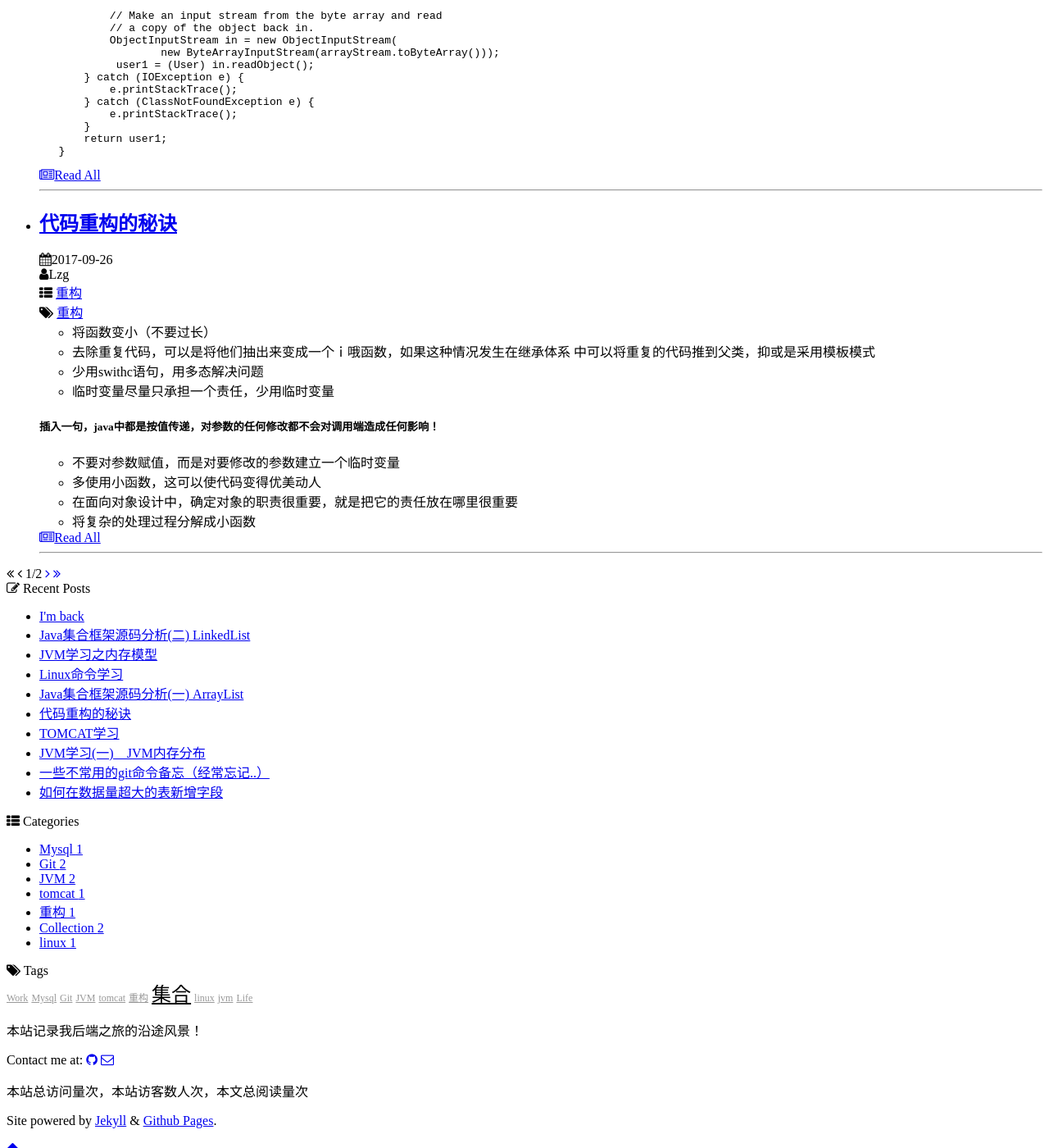
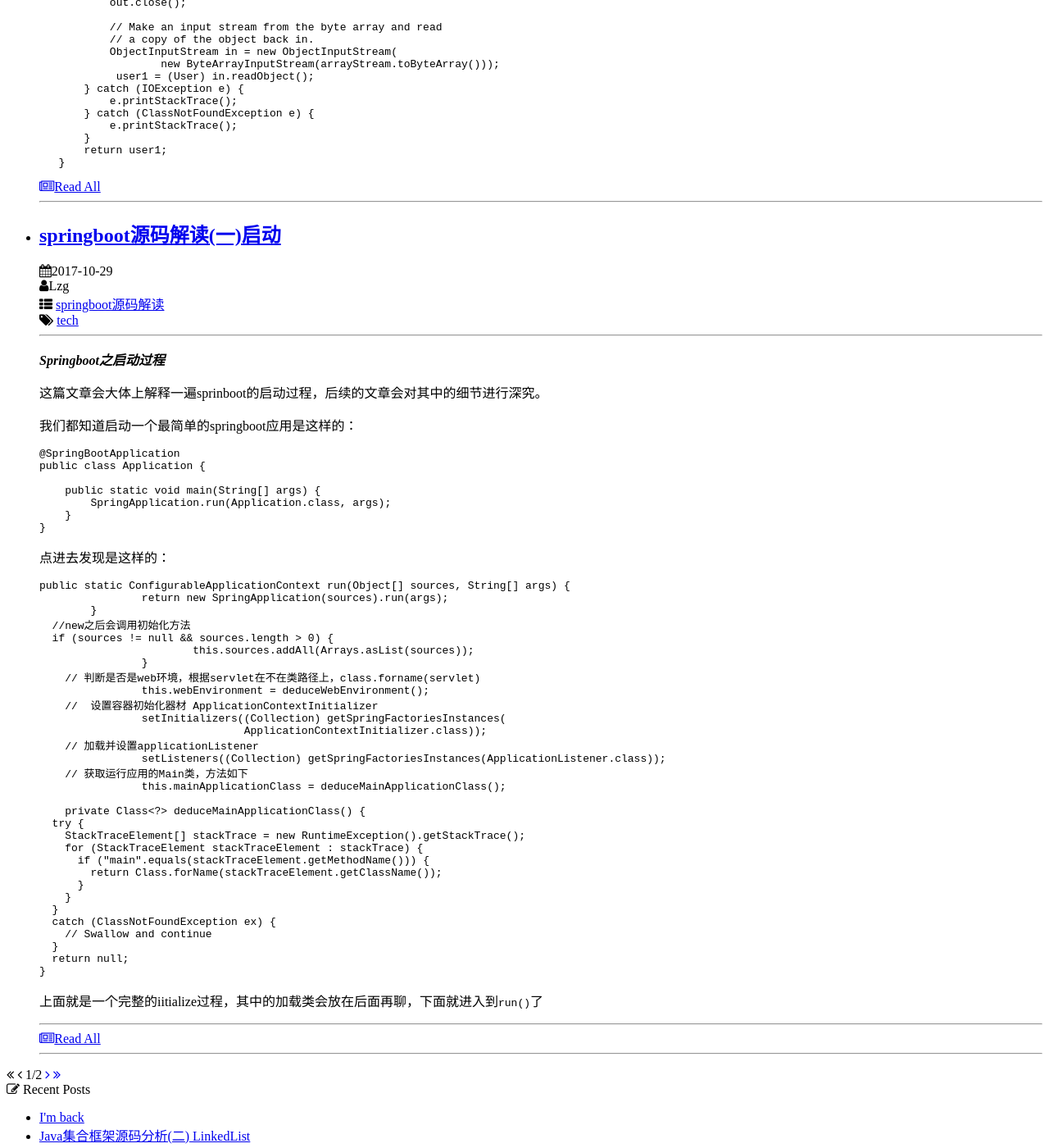
Before and after one commit to awakebymyself/awakebymyself.github.io, a Jekyll site: the page built from index.html, in a window 1280 px wide and 1400 px high, scrolled down 5379 px. Shown: the whole window at 82% size. Built offline with Jekyll 4.4.1, drawn with Linux system fonts in a browser that asks for light colours; the list of posts is cut into pages by our own code; comment, search, counter and statistics services are not loaded; a style sheet for code colours, icons or effects is not loaded; some of the changed text lies outside the part shown.

Commit message:
add post

````diff
--- /dev/null
+++ b/_posts/2017-10-29-springboot1.md
@@ -0,0 +1,65 @@
+---
+layout: post
+title:  "springboot源码解读(一)启动"
+categories: springboot源码解读
+tags:  tech
+author: Lzg
+---
+
+* * *
+
+**_Springboot之启动过程_**
+
+  这篇文章会大体上解释一遍sprinboot的启动过程，后续的文章会对其中的细节进行深究。
+
+我们都知道启动一个最简单的springboot应用是这样的：
+
+```java
+@SpringBootApplication
+public class Application {
+
+    public static void main(String[] args) {
+        SpringApplication.run(Application.class, args);
+    }
+}
+```
+
+点进去发现是这样的：
+
+```java
+public static ConfigurableApplicationContext run(Object[] sources, String[] args) {
+		return new SpringApplication(sources).run(args);
+	}
+  //new之后会调用初始化方法
+  if (sources != null && sources.length > 0) {
+			this.sources.addAll(Arrays.asList(sources));
+		}
+    // 判断是否是web环境，根据servlet在不在类路径上，class.forname(servlet)
+		this.webEnvironment = deduceWebEnvironment();
+    //  设置容器初始化器材 ApplicationContextInitializer
+		setInitializers((Collection) getSpringFactoriesInstances(
+				ApplicationContextInitializer.class));
+    // 加载并设置applicationListener
+		setListeners((Collection) getSpringFactoriesInstances(ApplicationListener.class));
+    // 获取运行应用的Main类，方法如下
+		this.mainApplicationClass = deduceMainApplicationClass();
+
+    private Class<?> deduceMainApplicationClass() {
+  try {
+    StackTraceElement[] stackTrace = new RuntimeException().getStackTrace();
+    for (StackTraceElement stackTraceElement : stackTrace) {
+      if ("main".equals(stackTraceElement.getMethodName())) {
+        return Class.forName(stackTraceElement.getClassName());
+      }
+    }
+  }
+  catch (ClassNotFoundException ex) {
+    // Swallow and continue
+  }
+  return null;
+}
+```
+
+上面就是一个完整的iitialize过程，其中的加载类会放在后面再聊，下面就进入到`run()`了
+
+* * *
--- a/_posts/2018-10-25-back.md
+++ b/_posts/2018-10-25-back.md
@@ -6,7 +6,5 @@
 author: Lzg
 ---
 
-* content
-{:toc}
-
-**Hello World**
+        重新拾起博客，主要目的是想将学习的知识系统体系化，便于总结。因为一直在印象笔记中零碎的记一些知识点，发现回头看的时候很容易忘记，
+        所有决定这次用博客来记录，并将之前阅读的springboot源码先用博客重新写一遍！
--- a/index.html
+++ b/index.html
@@ -5,7 +5,7 @@
 <div class="page clearfix" index>
     <div class="left">
         <h1>Hope will set you free :)</h1>
-        <small>可能是个程序员</small>
+        <small>非典型程序员</small>
         <hr>
         <ul>
             {% for post in paginator.posts %}
````
Also changed, not shown: page/4about.md (+3 -1 lines).
